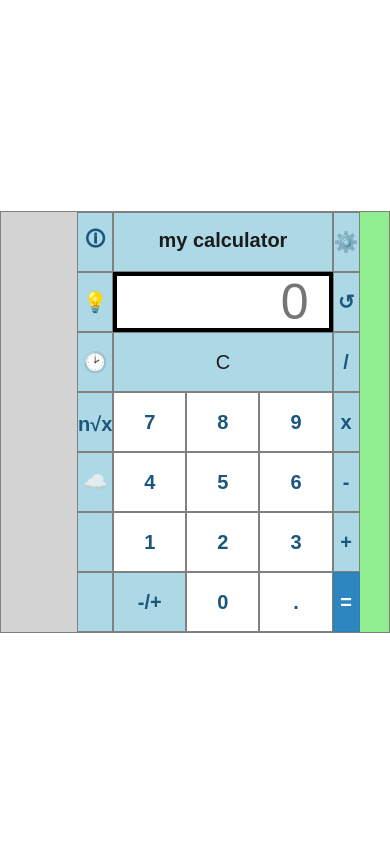
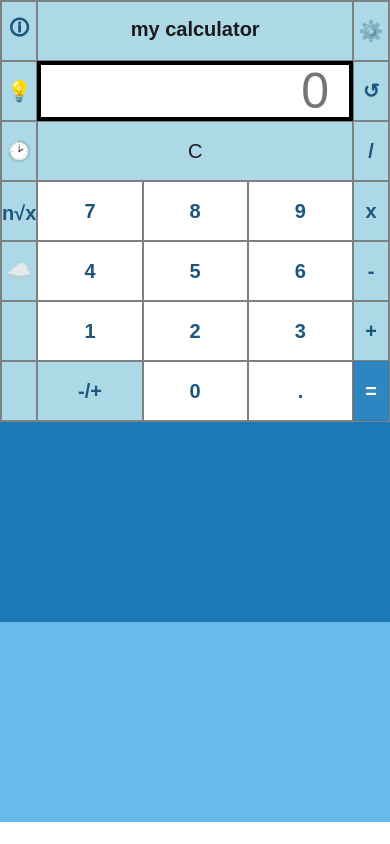
Before and after one commit to TomerBenJonathan/Calculator-app, a website with bundled scripts: page index.html in a window 390 px wide. Built offline with nearby package versions, Linux system fonts and the light colour scheme.

Commit message:
app responsiveness

```diff
--- a/index.html
+++ b/index.html
@@ -9,7 +9,7 @@
     <title>Calculator</title>
 </head>
 
-<body>
+<body onload="loadBg(event)">
     <div class="calculator-light" id="cury">
         <div class="wrapper">
             <div class="logs alt-operators bg__light-gray"></div>
@@ -62,7 +62,11 @@
                 </div>
             </div>
 
-            <div class="column__right bg__light-green"></div>
+            <div class="alt-operators column__right bg__light-green"></div>
+        </div>
+        <div class="mobile">
+            <div class="mobile mobile__alt-operators"></div>
+            <div class="mobile mobile__alt-operators-lighter"></div>
         </div>
     </div>
     <script src="./js/calculator.js"></script>
--- a/js/calculator.js
+++ b/js/calculator.js
@@ -1,15 +1,15 @@
+import {
+    setItem,
+    storedValue
+} from 'local-storage';
 
-let cur_value ="";
-let first_operand= "";
-let cur_operator = "";
-let second_operand = "";
+// let cur_value ="";
+// let first_operand= "";
+// let cur_operator = "";
+// let second_operand = "";
 
 function insert(num) {
     document.form1.textview.value = document.form1.textview.value + num;
-
-
-
-
 }
 
 // if (cur_operator===""){
@@ -19,9 +19,9 @@ function insert(num) {
 // document.form1.textview.value= first_operand+ cur_operator+ second_operand;
 
 function insertoperator(num) {
-    if(document.form1.textview.value.slice(-1)==='*'||document.form1.textview.value.slice(-1)==='/'|| document.form1.textview.value.slice(-1)==='+'||document.form1.textview.value.slice(-1)==='-'){
-        document.form1.textview.value=document.form1.textview.value.slice(0,-1)+num;
-    }else{
+    if (document.form1.textview.value.slice(-1) === '*' || document.form1.textview.value.slice(-1) === '/' || document.form1.textview.value.slice(-1) === '+' || document.form1.textview.value.slice(-1) === '-') {
+        document.form1.textview.value = document.form1.textview.value.slice(0, -1) + num;
+    } else {
 
         const exp = document.form1.textview.value;
         if (exp) {
@@ -43,7 +43,7 @@ function insertoperator(num) {
 // document.form1.textview.value= first_operand + cur_operator;
 
 
-function alertNum(el){
+function alertNum(el) {
     alert(el);
 }
 
@@ -78,7 +78,7 @@ function backspace() {
 //}
 // first_operand + first_operator + second_operand;
 
-function clear(){
+function clear() {
     //cur_value="" ;
     // first_operand="";
     // first_operator="" ;
@@ -87,14 +87,14 @@ function clear(){
 
 }
 
-function power(){
+function power() {
     const exp = document.form1.textview.value;
     if (exp) {
-        document.form1.textview.value = eval(exp)**2;
+        document.form1.textview.value = eval(exp) ** 2;
     }
 }
 
-function promptAlert(){
+function promptAlert() {
     alert("Developer: Tomer Ben Jonathan" + "\n" + "Version: 0.1" + "\n" + "Description: Calculator App");
 }
 
@@ -105,20 +105,8 @@ function myFunction() {
 
 }
 
-function mylight(){
+function mylight() {
     var divEle = document.getElementById("cury"),
         current_class = divEle.className;
     divEle.className = (current_class == "calculator-light") ? "calculator-dark" : "calculator-light";
 }
-
-
-  function changeColor() {
-    var userColor = document.getElementById('colorID').value;
-    localStorage.setItem('storedValue', document.body.style.backgroundColor = userColor);
-  }
-
-  // if there is a value stored, update color picker and background color
-  if(localStorage.storedValue) {
-    document.getElementById('colorID').value = localStorage.storedValue;
-    .body.style.backgroundColor      = localStorage.storedValue;
-  }
--- a/style.scss
+++ b/style.scss
@@ -12,13 +12,26 @@ html {
   box-sizing: inherit;
 }
 
+body {
+  width: 100vw;
+  height: 100vh;
+  overflow: hidden;
+  display: flex;
+  justify-content: center;
+  align-items: center;
+  transition: all 0.2s ease-out;
+
+  // transition: width 0.4s, height 0.4s, background-color 0.4s, transform 0.4s;
+}
+
 // Light theme ---------------------------------
 
 .calculator-light {
+  margin-top: 50vh;
   display: flex;
-  justify-content: center;
-  align-items: center;
+  flex-direction: column;
   height: 100vh;
+  width: fit-content;
 
   .calculator-screen {
     font-size: 5rem;
@@ -34,6 +47,7 @@ html {
   .wrapper {
     display: flex;
     height: fit-content;
+    width: fit-content;
     border: 1px solid gray;
     padding: 0;
   }
@@ -154,6 +168,20 @@ html {
   a {
     text-decoration: none;
   }
+
+  .mobile {
+    display: none;
+
+    &__alt-operators {
+      height: 200px;
+      background-color: #1b79b7;
+    }
+
+    &__alt-operators-lighter {
+      height: 200px;
+      background-color: #6ab9ee;
+    }
+  }
 }
 
 
@@ -161,8 +189,7 @@ html {
 
 .calculator-dark {
   display: flex;
-  justify-content: center;
-  align-items: center;
+  flex-direction: column;
   height: 100vh;
 
   .calculator-screen {
@@ -300,3 +327,31 @@ html {
     text-decoration: none;
   }
 }
+
+
+// Media queries
+
+@media screen and (max-width: 768px) {
+
+  .calculator-light {
+    margin-top: 0;
+
+    .alt-operators {
+      display: none;
+    }
+
+    .mobile {
+      display: block;
+
+      &__alt-operators {
+        height: 200px;
+        background-color: #1b79b7;
+      }
+
+      &__alt-operators-lighter {
+        height: 200px;
+        background-color: #6ab9ee;
+      }
+    }
+  }
+}
```
Also changed, not shown: dist/style.css, js/dist/calculator.dev.js. Lines whose indentation alone changed are shown as unchanged.
